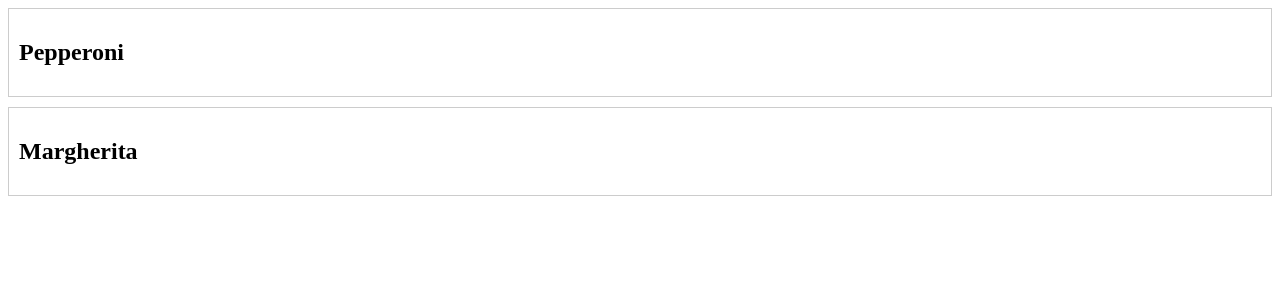
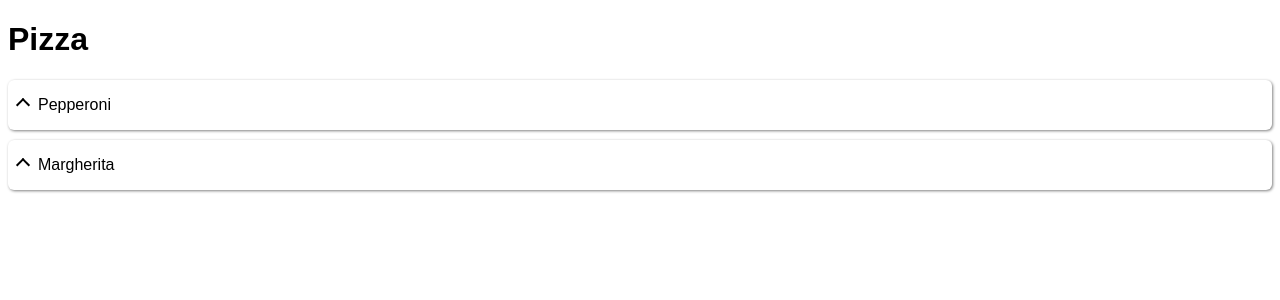
Before and after one commit to AK47-AK47/pizza-menu, an Angular app: page / in a window 1280 px wide. Shown: the top 300 px of the page. Built offline with nearby package versions, Linux system fonts and the light colour scheme.

Commit message:
improve UI

```diff
--- a/src/app/app.component.html
+++ b/src/app/app.component.html
@@ -1,4 +1,4 @@
+
+<h1>Pizza</h1>
 <app-pizza-menu></app-pizza-menu>
-
-
 <router-outlet />
--- a/src/app/pizza-item/pizza-item.component.css
+++ b/src/app/pizza-item/pizza-item.component.css
@@ -0,0 +1,24 @@
+.pizza-item{
+  display: flex;
+  flex-direction: row;
+}
+
+.undo-button {
+    border:1px solid #7ca2b7;
+    border-radius: 50%;
+    background-color: white;
+    color: #7ca2b7;
+    padding: 5px 10px;
+    font-size: 36px;
+    margin: 4px 2px;
+    cursor: pointer;
+}
+
+.undo-button:hover {
+    background-color: #76adca;
+    color:white;
+}
+
+.undo-button:focus {
+  background-color: #d01d8a;
+}
--- a/src/app/pizza-item/pizza-item.component.html
+++ b/src/app/pizza-item/pizza-item.component.html
@@ -1,7 +1,5 @@
-<p>pizza-item works!</p>
 <div class="pizza-item">
-  {{ pizza.itemId }}
-    <div class="size-prices">
+
     <app-size-price *ngFor="let size of sizes; let i = index" [size]="size" [price]="prices[i]"></app-size-price>
-  </div>
+    <button class="undo-button">&#10226;</button>
 </div>
--- a/src/app/pizza-menu/pizza-menu.component.css
+++ b/src/app/pizza-menu/pizza-menu.component.css
@@ -4,14 +4,22 @@
 }
 
 .accordion-item {
-  border: 1px solid #ccc;
+  border: 0px solid #ccc;
+  border-radius: 6px;
   margin-bottom: 10px;
+  box-shadow: 1px 1px 3px gray;
 }
 
-.accordion-header {
+.accordion-item.active{
+  background-color:#e3f0f8;
+  box-shadow: none;
+}
+
+.accordion-title {
   cursor: pointer;
-  padding: 10px;
+  padding-left: 10px;
 }
+
 
 .accordion-content {
   display: none;
@@ -21,3 +29,22 @@
 .accordion-content.active{
   display: block;
 }
+
+
+.arrow {
+  border: solid black;
+  border-width: 0 2px 2px 0;
+  display: inline-block;
+  padding: 4px;
+  margin-right: 10px;
+}
+
+.up {
+  transform: rotate(-135deg);
+  -webkit-transform: rotate(-135deg);
+}
+
+.down {
+  transform: rotate(45deg);
+  -webkit-transform: rotate(45deg);
+}
--- a/src/app/pizza-menu/pizza-menu.component.html
+++ b/src/app/pizza-menu/pizza-menu.component.html
@@ -1,6 +1,6 @@
 <div class="accordion">
-  <div class="accordion-item" *ngFor="let isOpen of accordionItems; let i = index">
-    <h2 class="accordion-header" (click)="toggleAccordion(i)">{{ pizzaItems[i].name }}</h2>
+  <div class="accordion-item" [ngClass]="{ 'active': isOpen }" *ngFor="let isOpen of accordionItems; let i = index">
+    <p class="accordion-title" (click)="toggleAccordion(i)"><i class="arrow" [ngClass]="{ 'down': isOpen, 'up': !isOpen }"></i>{{ pizzaItems[i].name }}</p>
     <div class="accordion-content" [ngClass]="{ 'active': isOpen }">
       <app-pizza-item [pizza]="pizzaItems[i]"></app-pizza-item>
     </div>
--- a/src/app/size-price/size-price.component.css
+++ b/src/app/size-price/size-price.component.css
@@ -0,0 +1,31 @@
+.size-price{
+    display: flex;
+    flex-direction: column;
+}
+
+.size-price input[type="checkbox"] {
+  accent-color: #7ca2b7;
+  width: 20px;
+  height: 20px;
+}
+
+.price-area{
+    display: flex;
+    font-size: 16px;
+    background-color: #7ca2b7;
+    border-radius: 3px;
+}
+
+.price-area input[type="number"] {
+  width: 100px;
+  padding: 5px;
+  border: 1px solid #7ca2b7;
+  border-radius: 0 3px 3px 0;
+  text-align: center;
+  font-size: 16px;
+}
+
+.price-area .dollar{
+    padding: 6px;
+    color: white;
+}
--- a/src/app/size-price/size-price.component.html
+++ b/src/app/size-price/size-price.component.html
@@ -1,5 +1,8 @@
-<p>size-price works!---</p>
 <div class="size-price">
-  <span>{{ size.name }}</span>
-  <input type="number" [(ngModel)]="price.price" (change)="priceChange.emit(price.price)">
+  <input type="checkbox" [id]='size.name'>
+  <label [for]='size.name'>{{ size.name }}</label>
+  <div class="price-area">
+    <span class="dollar">$</span>
+    <input type="number" class="pizza-price" [(ngModel)]="price.price" (change)="priceChange.emit(price.price)">
+  </div>
 </div>
--- a/src/styles.css
+++ b/src/styles.css
@@ -1 +1,4 @@
 /* You can add global styles to this file, and also import other style files */
+body {
+  font-family: Arial, Helvetica, sans-serif;
+}
```
